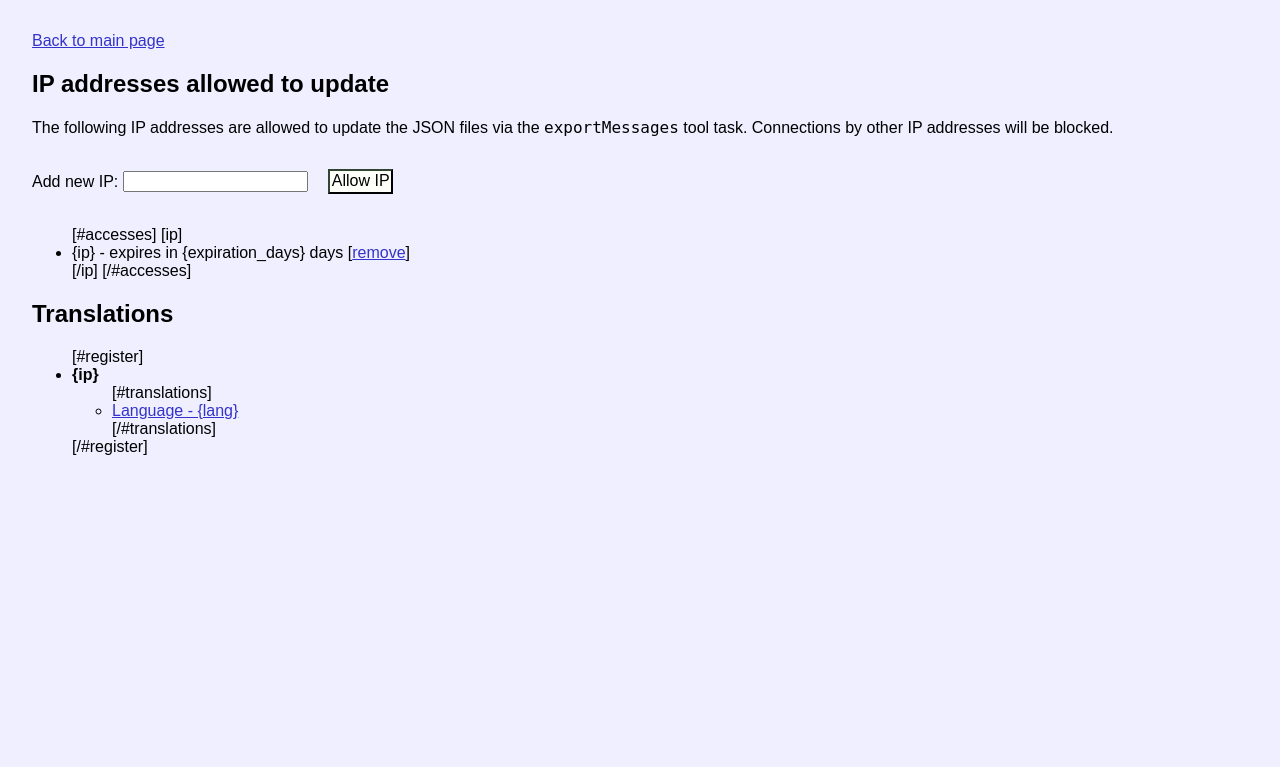
After one commit to ljacqu/AuthMe-translate, a PHP site: page /admin/main.html in a window 1280 px wide. The commit adds this page. Shown: the top 767 px of the page. Run offline with PHP 8.4, Linux system fonts and the light colour scheme.

Commit message:
Allow updates of JSON files by IP instead of by codes

```diff
--- /dev/null
+++ b/admin/allowed_ips.php
@@ -0,0 +1,2 @@
+<?php $allowed_ips = array (
+);
--- /dev/null
+++ b/admin/ip_access.js
@@ -0,0 +1,69 @@
+$(document).ready(function () {
+    $('#add_ip_field').keydown(function (e) {
+        // 13 = Enter
+        if (e.keyCode === 13) {
+            add_ip();
+        }
+    });
+    $('#add_ip_btn').click(function () {
+        add_ip();
+    });
+    $('#ip_list').find('a').click(function () {
+        remove_ip($(this));
+    });
+});
+
+var remove_ip = function (linkElem) {
+    $('#add_ip_response').text('');
+    var elem = (linkElem instanceof jQuery) ? linkElem.parent('li') : $(linkElem).parent('li');
+    var ip = elem.data('ip');
+
+    $.post('grant_access.php', {remove: ip}, function (response) {
+        if (response.success && response.error === '') {
+            var existingEntry = $('#ip_list li').filter(function() {
+                // Cannot use the data selector as it will only recognize data- attributes in the initial HTML
+                return $(this).data('ip') === ip;
+            });
+            existingEntry.remove();
+            $('#add_ip_response').text('Deleted IP address "' + ip + '"');
+        } else {
+            var message = 'Error' + (response.error ? ' - ' + response.error : '');
+            $('#add_ip_response').text(message);
+        }
+    });
+};
+
+function add_ip() {
+    $('#add_ip_response').text('');
+    var ip = $('#add_ip_field').val().trim();
+    if (ip === '' || !ip.match(/^(\d{1,3}\.){3}\d{1,3}$/)) {
+        $('#add_ip_response').text('Please enter a valid IP address');
+        return;
+    }
+
+    $.post('grant_access.php', {add: ip}, function (response) {
+        if (response.success && response.error === '') {
+            var existingEntry = $('#ip_list li').filter(function() {
+                // Cannot use the data selector as it will only recognize data- attributes in the initial HTML
+                return $(this).data('ip') === ip;
+            });
+            if (existingEntry.length > 0) {
+                existingEntry.html(new_elem_text(ip));
+                $('#add_ip_response').text('Extended access for "' + ip + '"');
+            } else {
+                $('#ip_list').append('<li data-ip="' + ip + '">' + new_elem_text(ip) + '</li>');
+                $('#add_ip_response').text('Granted access to "' + ip + '"');
+                // Ugly way of ensuring that we have a click handler on the 'remove' link of the new entry
+                $('#ip_list a:last').click(function () { remove_ip($(this)); });
+            }
+            $('#add_ip_field').val('');
+        } else {
+            var message = 'Error' + (response.error ? ' - ' + response.error : '');
+            $('#add_ip_response').text(message);
+        }
+    });
+}
+
+function new_elem_text(ip) {
+    return ip + ' - expires in 30 days [<a onclick="remove_ip(this)">remove</a>]';
+}
--- /dev/null
+++ b/admin/main.html
@@ -0,0 +1,40 @@
+<html>
+<head>
+  <meta charset="utf-8" />
+  <title>AuthMe Translation - Admin</title>
+  <link rel="stylesheet" type="text/css" href="../style.css" />
+  <script src="https://ajax.googleapis.com/ajax/libs/jquery/2.2.0/jquery.min.js" type="text/javascript"></script>
+  <script type="text/javascript" src="ip_access.js"></script>
+</head>
+<body>
+  <a href="../">Back to main page</a>
+  <h2>IP addresses allowed to update</h2>
+  <p>
+    The following IP addresses are allowed to update the JSON files via the <code>exportMessages</code> tool task.
+    Connections by other IP addresses will be blocked.
+  </p>
+  <p>
+    Add new IP: <input type="text" name="ip" id="add_ip_field" />
+    <button type="button" class="smallpadding" id="add_ip_btn">Allow IP</button>
+    <span id="add_ip_response"></span>
+  </p>
+  <ul id="ip_list">
+  [#accesses]
+    [ip]
+      <li data-ip="{ip}">{ip} - expires in {expiration_days} days [<a>remove</a>]</li>
+    [/ip]
+  [/#accesses]
+  </ul>
+
+  <h2>Translations</h2>
+  <ul>
+  [#register]
+    <li><b>{ip}</b><ul>
+    [#translations]
+      <li><a href="../index.php?{key}">Language - {lang}</a></li>
+    [/#translations]
+    </ul></li>
+  [/#register]
+  </ul>
+</body>
+</html>
--- a/admin/update_codes.php
+++ /dev/null
@@ -1,2 +0,0 @@
-<?php $update_codes = array (
-);
--- a/style.css
+++ b/style.css
@@ -22,6 +22,9 @@ button:hover, input[type=submit]:hover {
 button:active, input[type=submit]:active {
     border-style: inset;
     background-color: #ff9;
+}
+.smallpadding {
+    padding: 0.1em;
 }
 select {
     font-size: 12pt;
```
Also changed, not shown: admin/create_code.php (deleted, +0 -26 lines), admin/grant_access.php (added, +61 -0 lines), admin/index.html (deleted, +0 -28 lines), admin/index.php (+9 -9 lines), update.php (+9 -11 lines), 1 other file.
